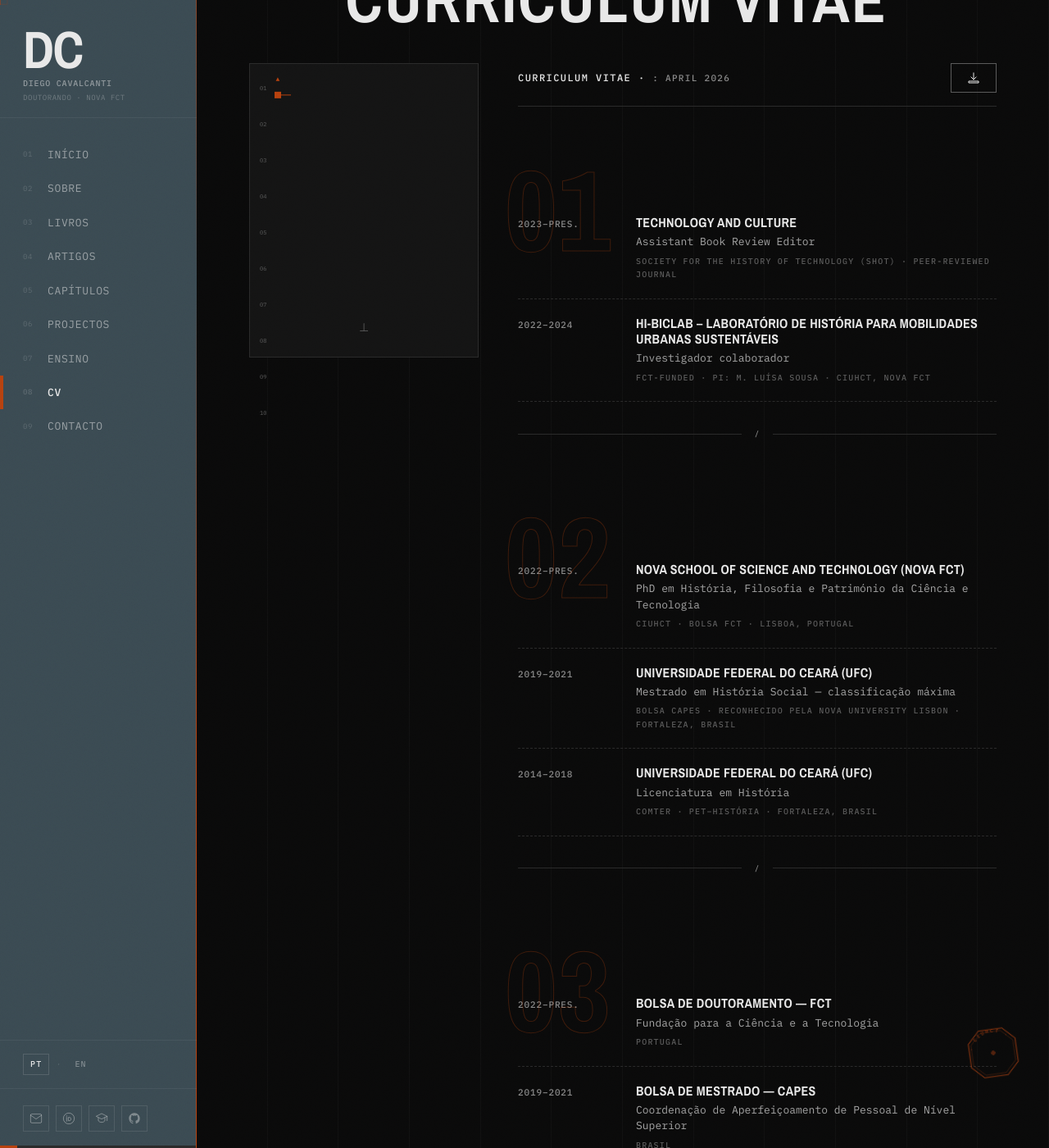
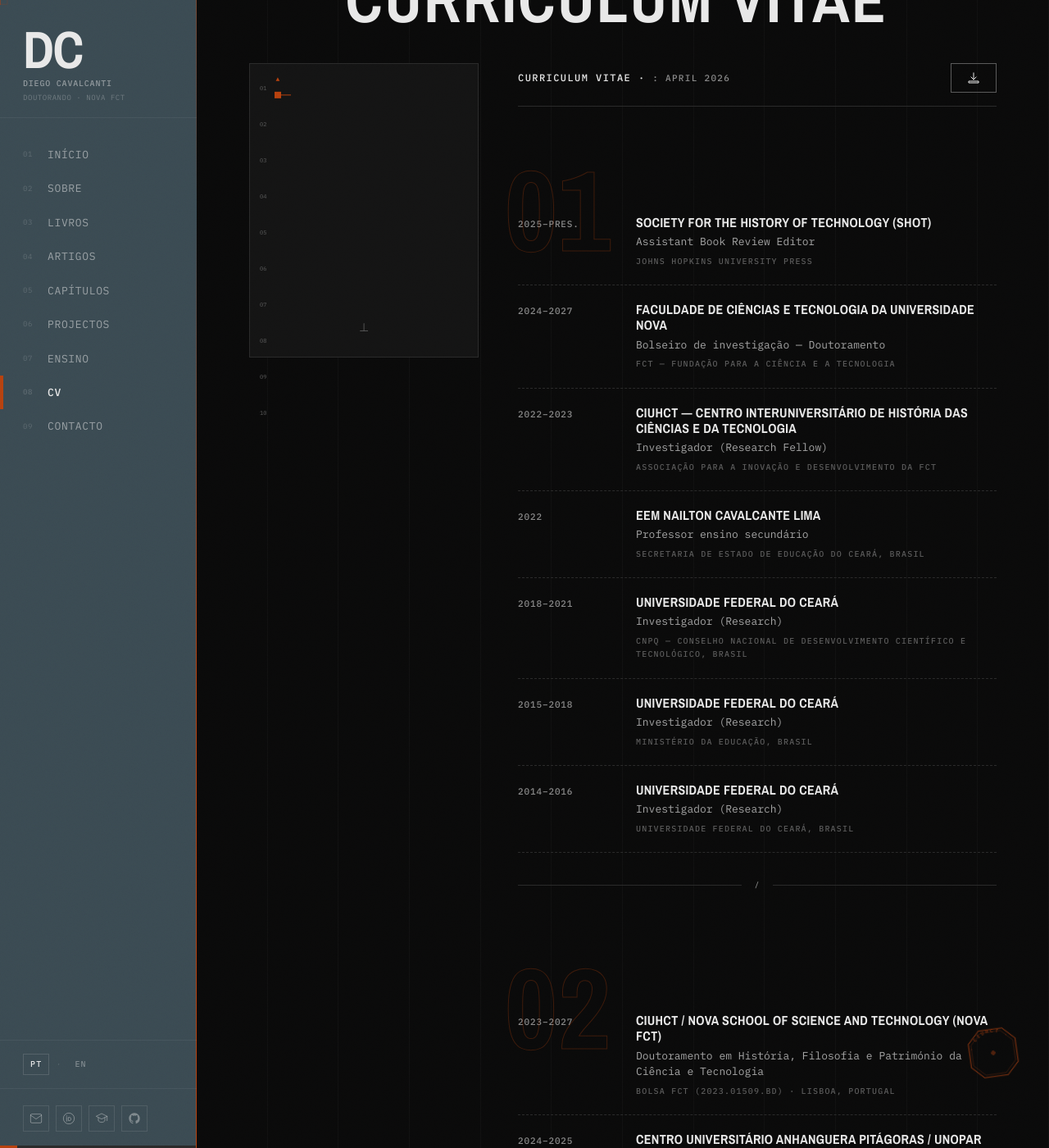
Before and after one commit to chatdelunelifts/diegocavalcantia.github.io, a Jekyll site: the page built from cv.md, in a window 1280 px wide and 1400 px high, scrolled down 368 px. Shown: the whole window at 82% size. Built offline with Jekyll 4.4.1, drawn with Linux system fonts in a browser that asks for light colours; some of the changed text lies outside the part shown.

Commit message:
atualizar cv

```diff
--- a/cv.md
+++ b/cv.md
@@ -81,20 +81,65 @@
         </h2>
 
         <div class="cv-entry">
-          <span class="cv-entry-period">2023–PRES.</span>
+          <span class="cv-entry-period">2025–PRES.</span>
           <div class="cv-entry-content">
-            <p class="entry-institution">Technology and Culture</p>
+            <p class="entry-institution">Society for the History of Technology (SHOT)</p>
             <p class="entry-description">Assistant Book Review Editor</p>
-            <p class="entry-detail">Society for the History of Technology (SHOT) · Peer-reviewed journal</p>
+            <p class="entry-detail">Johns Hopkins University Press</p>
           </div>
         </div>
 
         <div class="cv-entry">
-          <span class="cv-entry-period">2022–2024</span>
+          <span class="cv-entry-period">2024–2027</span>
           <div class="cv-entry-content">
-            <p class="entry-institution">Hi-BicLab – Laboratório de História para Mobilidades Urbanas Sustentáveis</p>
-            <p class="entry-description">Investigador colaborador</p>
-            <p class="entry-detail">FCT-funded · PI: M. Luísa Sousa · CIUHCT, NOVA FCT</p>
+            <p class="entry-institution">Faculdade de Ciências e Tecnologia da Universidade NOVA</p>
+            <p class="entry-description">Bolseiro de investigação — Doutoramento</p>
+            <p class="entry-detail">FCT — Fundação para a Ciência e a Tecnologia</p>
+          </div>
+        </div>
+
+        <div class="cv-entry">
+          <span class="cv-entry-period">2022–2023</span>
+          <div class="cv-entry-content">
+            <p class="entry-institution">CIUHCT — Centro Interuniversitário de História das Ciências e da Tecnologia</p>
+            <p class="entry-description">Investigador (Research Fellow)</p>
+            <p class="entry-detail">Associação para a Inovação e Desenvolvimento da FCT</p>
+          </div>
+        </div>
+
+        <div class="cv-entry">
+          <span class="cv-entry-period">2022</span>
+          <div class="cv-entry-content">
+            <p class="entry-institution">EEM Nailton Cavalcante Lima</p>
+            <p class="entry-description">Professor ensino secundário</p>
+            <p class="entry-detail">Secretaria de Estado de Educação do Ceará, Brasil</p>
+          </div>
+        </div>
+
+        <div class="cv-entry">
+          <span class="cv-entry-period">2018–2021</span>
+          <div class="cv-entry-content">
+            <p class="entry-institution">Universidade Federal do Ceará</p>
+            <p class="entry-description">Investigador (Research)</p>
+            <p class="entry-detail">CNPq — Conselho Nacional de Desenvolvimento Científico e Tecnológico, Brasil</p>
+          </div>
+        </div>
+
+        <div class="cv-entry">
+          <span class="cv-entry-period">2015–2018</span>
+          <div class="cv-entry-content">
+            <p class="entry-institution">Universidade Federal do Ceará</p>
+            <p class="entry-description">Investigador (Research)</p>
+            <p class="entry-detail">Ministério da Educação, Brasil</p>
+          </div>
+        </div>
+
+        <div class="cv-entry">
+          <span class="cv-entry-period">2014–2016</span>
+          <div class="cv-entry-content">
+            <p class="entry-institution">Universidade Federal do Ceará</p>
+            <p class="entry-description">Investigador (Research)</p>
+            <p class="entry-detail">Universidade Federal do Ceará, Brasil</p>
           </div>
         </div>
 
@@ -111,29 +156,38 @@
         </h2>
 
         <div class="cv-entry">
-          <span class="cv-entry-period">2022–PRES.</span>
+          <span class="cv-entry-period">2023–2027</span>
           <div class="cv-entry-content">
-            <p class="entry-institution">NOVA School of Science and Technology (NOVA FCT)</p>
-            <p class="entry-description">PhD em História, Filosofia e Património da Ciência e Tecnologia</p>
-            <p class="entry-detail">CIUHCT · Bolsa FCT · Lisboa, Portugal</p>
+            <p class="entry-institution">CIUHCT / NOVA School of Science and Technology (NOVA FCT)</p>
+            <p class="entry-description">Doutoramento em História, Filosofia e Património da Ciência e Tecnologia</p>
+            <p class="entry-detail">Bolsa FCT (2023.01509.BD) · Lisboa, Portugal</p>
           </div>
         </div>
 
         <div class="cv-entry">
-          <span class="cv-entry-period">2019–2021</span>
+          <span class="cv-entry-period">2024–2025</span>
           <div class="cv-entry-content">
-            <p class="entry-institution">Universidade Federal do Ceará (UFC)</p>
-            <p class="entry-description">Mestrado em História Social — classificação máxima</p>
-            <p class="entry-detail">Bolsa CAPES · Reconhecido pela NOVA University Lisbon · Fortaleza, Brasil</p>
+            <p class="entry-institution">Centro Universitário Anhanguera Pitágoras / Unopar de Niterói</p>
+            <p class="entry-description">Pós-Graduação — Prescrição de Treinos e Exercícios</p>
+            <p class="entry-detail">Classificação: 9.8/10 · Brasil</p>
           </div>
         </div>
 
         <div class="cv-entry">
-          <span class="cv-entry-period">2014–2018</span>
+          <span class="cv-entry-period">2022</span>
+          <div class="cv-entry-content">
+            <p class="entry-institution">Universidade Nova de Lisboa</p>
+            <p class="entry-description">Mestrado em História (reconhecimento)</p>
+            <p class="entry-detail">Classificação: 20 valores · Lisboa, Portugal</p>
+          </div>
+        </div>
+
+        <div class="cv-entry">
+          <span class="cv-entry-period">2018–2021</span>
           <div class="cv-entry-content">
             <p class="entry-institution">Universidade Federal do Ceará (UFC)</p>
-            <p class="entry-description">Licenciatura em História</p>
-            <p class="entry-detail">COMTER · PET–História · Fortaleza, Brasil</p>
+            <p class="entry-description">Mestrado em História Social</p>
+            <p class="entry-detail">Classificação: 9,73/10 · Fortaleza, Brasil</p>
           </div>
         </div>
 
@@ -150,20 +204,11 @@
         </h2>
 
         <div class="cv-entry">
-          <span class="cv-entry-period">2022–PRES.</span>
+          <span class="cv-entry-period">2024–2027</span>
           <div class="cv-entry-content">
             <p class="entry-institution">Bolsa de Doutoramento — FCT</p>
             <p class="entry-description">Fundação para a Ciência e a Tecnologia</p>
-            <p class="entry-detail">Portugal</p>
-          </div>
-        </div>
-
-        <div class="cv-entry">
-          <span class="cv-entry-period">2019–2021</span>
-          <div class="cv-entry-content">
-            <p class="entry-institution">Bolsa de Mestrado — CAPES</p>
-            <p class="entry-description">Coordenação de Aperfeiçoamento de Pessoal de Nível Superior</p>
-            <p class="entry-detail">Brasil</p>
+            <p class="entry-detail">Ref. 2023.01509.BD · Portugal</p>
           </div>
         </div>
 
@@ -180,11 +225,11 @@
         </h2>
 
         <div class="cv-entry">
-          <span class="cv-entry-period">2023–PRES.</span>
+          <span class="cv-entry-period">2025–PRES.</span>
           <div class="cv-entry-content">
-            <p class="entry-institution">Technology and Culture</p>
+            <p class="entry-institution">Society for the History of Technology (SHOT)</p>
             <p class="entry-description">Assistant Book Review Editor</p>
-            <p class="entry-detail">Johns Hopkins University Press · SHOT · ISSN 0040-165X</p>
+            <p class="entry-detail">Johns Hopkins University Press</p>
           </div>
         </div>
 
@@ -203,8 +248,7 @@
         <div class="cv-entry">
           <span class="cv-entry-period"></span>
           <div class="cv-entry-content">
-            <p class="entry-institution">Technology and Culture · Análise Social · Urban History</p>
-            <p class="entry-description">Revisor ad hoc</p>
+            <p class="entry-description" style="color:var(--text-meta);font-style:italic;">A preencher.</p>
           </div>
         </div>
 
@@ -221,20 +265,47 @@
         </h2>
 
         <div class="cv-entry">
-          <span class="cv-entry-period">2024</span>
+          <span class="cv-entry-period">2025</span>
           <div class="cv-entry-content">
-            <p class="entry-institution">Annual Meeting — Society for the History of Technology (SHOT)</p>
-            <p class="entry-description">Comunicação em painel</p>
-            <p class="entry-detail">Tema: Planeamento urbano, ciência e exclusão em Lisboa, 1934–1977</p>
+            <p class="entry-institution">SHOT Annual Meeting</p>
+            <p class="entry-description">Bicycles and the City: Reimagining accessibility and informal housing in 1950s-1960s Lisbon</p>
+            <p class="entry-detail">Belval Campus, University of Luxembourg (Esch-sur-Alzette, Luxembourg)</p>
+          </div>
+        </div>
+
+        <div class="cv-entry">
+          <span class="cv-entry-period">2025</span>
+          <div class="cv-entry-content">
+            <p class="entry-institution">8.º Encontro Nacional de História das Ciências e Tecnologia / 3.º Encontro Nacional de História da Química</p>
+            <p class="entry-description">'Uma cidade saudável, cómoda e agradável': Circulação de ideias e o dilema das "concentrações urbanas" no plano de Étienne Groër (1938-1948)</p>
+            <p class="entry-detail">Universidade de Aveiro (Aveiro, Portugal)</p>
           </div>
         </div>
 
         <div class="cv-entry">
           <span class="cv-entry-period">2023</span>
           <div class="cv-entry-content">
-            <p class="entry-institution">Congresso Internacional de História — CIUHCT</p>
-            <p class="entry-description">Comunicação</p>
-            <p class="entry-detail">Lisboa, Portugal</p>
+            <p class="entry-institution">2023 GMHC and T²M Annual Conference</p>
+            <p class="entry-description">Beyond outreach: interdisciplinarity and public engagement for a history lab on low cycling maturity cities</p>
+            <p class="entry-detail">Academy of Mobility Humanities, Konkuk University (Seoul, South Korea)</p>
+          </div>
+        </div>
+
+        <div class="cv-entry">
+          <span class="cv-entry-period">2023</span>
+          <div class="cv-entry-content">
+            <p class="entry-institution">Cycling and Society Research Group Annual Symposium 2023</p>
+            <p class="entry-description">(Re)discovering the past, imagining the future: a History Lab for Lisbon's cycling policies</p>
+            <p class="entry-detail">Cycling and Society Research Group (Dublin, Ireland)</p>
+          </div>
+        </div>
+
+        <div class="cv-entry">
+          <span class="cv-entry-period">2023</span>
+          <div class="cv-entry-content">
+            <p class="entry-institution">I Congresso História Pública em Portugal: práticas, experiências e desafios</p>
+            <p class="entry-description">Envolvimento societal no resgate de um "passado utilizável". O caso do laboratório de história sobre mobilidade ciclável da cidade de Lisboa.</p>
+            <p class="entry-detail">Laboratório Associado IN2PAST (Lisboa, Portugal)</p>
           </div>
         </div>
 
@@ -296,15 +367,21 @@
           </div>
         </div>
         <div class="cv-entry">
-          <span class="cv-entry-period">AVANÇADO</span>
+          <span class="cv-entry-period">C1</span>
           <div class="cv-entry-content">
             <p class="entry-institution">Inglês</p>
           </div>
         </div>
         <div class="cv-entry">
-          <span class="cv-entry-period">LEITURA</span>
+          <span class="cv-entry-period">A2/B1</span>
           <div class="cv-entry-content">
-            <p class="entry-institution">Espanhol · Francês</p>
+            <p class="entry-institution">Francês</p>
+          </div>
+        </div>
+        <div class="cv-entry">
+          <span class="cv-entry-period">A1/A2</span>
+          <div class="cv-entry-content">
+            <p class="entry-institution">Macedónio</p>
           </div>
         </div>
         <div class="cv-section-end" aria-hidden="true">
```
Also changed, not shown: _articles/quilombola-territories-historical-reports.md (deleted, +0 -28 lines), _articles/review-becoming-urban-cyclists.md (added, +19 -0 lines), _articles/review-engineering-trouble.md (added, +21 -0 lines), _articles/urban-planning-technical-knowledge-lisbon.md (deleted, +0 -28 lines), _books/cidade-para-quem-catalogo.md (added, +19 -0 lines), _books/cycling-cities-lisbon.md (+13 -10 lines), _chapters/cycling-social-inequality-lisbon.md (deleted, +0 -29 lines), _chapters/land-use-regulation-lisbon.md (deleted, +0 -28 lines), _chapters/tempo-festas-promessas-secas.md (added, +20 -0 lines), _projects/doutoramento-planeamento-urbano-lisboa.md (+11 -12 lines), _projects/hibiclab.md (+11 -10 lines), sobre.md (+30 -25 lines).
